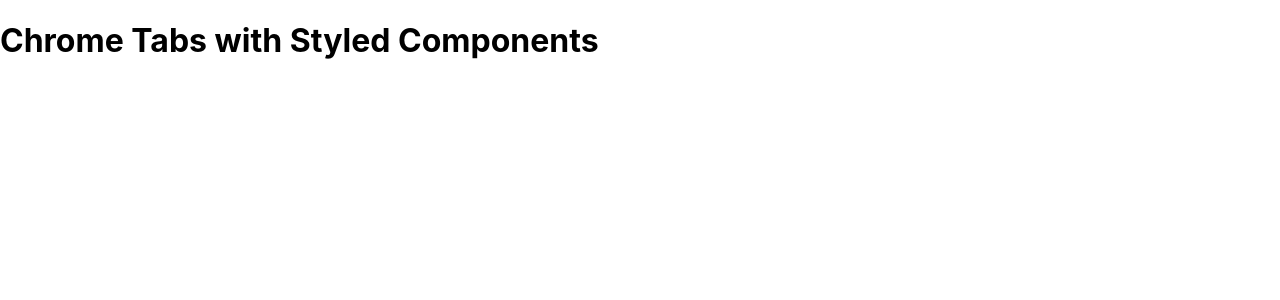
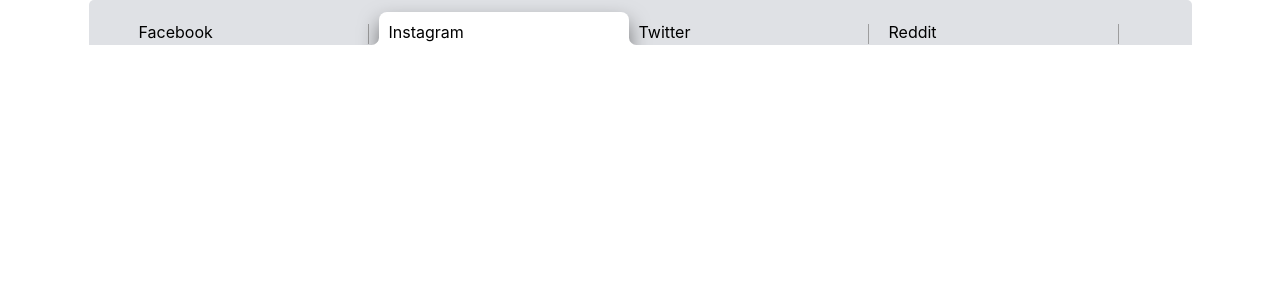
Before and after one commit to hamzaboularbah/styled-chrome-tabs, a React (Create React App) app: page / in a window 1280 px wide. Shown: the top 300 px of the page. Built offline with nearby package versions, Linux system fonts and the light colour scheme.

Commit message:
initiated static tabs

```diff
--- a/package.json
+++ b/package.json
@@ -3,9 +3,11 @@
   "version": "0.1.0",
   "private": true,
   "dependencies": {
+    "@babel/runtime": "7.0.0-beta.55",
     "react": "^16.8.6",
     "react-dom": "^16.8.6",
-    "react-scripts": "3.0.1"
+    "react-scripts": "3.0.1",
+    "styled-components": "^4.3.2"
   },
   "scripts": {
     "start": "react-scripts start",
--- a/src/App.js
+++ b/src/App.js
@@ -1,10 +1,84 @@
 import React from 'react';
+import styled from 'styled-components'
 
-function App() {
+
+const Container = styled.div`
+  max-width: 1103px;
+  margin: 0 auto;
+  border-radius: 5px 5px 0px 0px;
+  overflow:hidden;
+`
+const TabBar = styled.ul`
+  margin: 0;
+  list-style:none;
+  background-color: #DFE1E5;
+  height: 45px;
+  position: relative;
+`
+const Tab = styled.li`
+  position:relative;
+  display:inline-block;
+  width:100%;
+  max-width:240px;
+  height: 34px;
+  background-color: #DFE1E5;
+  bottom: -12px;
+  padding : 10px 0px 0px 10px;
+
+${props => props.active ? {
+    zIndex: 2,
+    borderRadius: "8px 8px 0px 0px",
+    boxShadow: "0 10px 20px rgba(0,0,0,.5)",
+    backgroundColor: "#FFFFFF",
+    "::after, ::before": {
+      position: "absolute",
+      content: "''",
+      background: "transparent",
+      width: "15px",
+      height: "15px",
+      borderRadius: "100%",
+      borderWidth: "10px",
+      top: "8px",
+      borderStyle: "solid",
+    },
+    "::after": {
+      borderColor: "transparent #FFFFFF transparent transparent",
+      transform: "rotate(48deg)",
+      left: "-25px",
+    },
+    "::before": {
+      borderColor: "transparent transparent transparent #FFFFFF",
+      transform: "rotate(-48deg)",
+      right: "-25px",
+    }
+  } : {
+      "::before": {
+        content: "''",
+        position: "absolute",
+        width: "1px",
+        height: "20px",
+        backgroundColor: "gray",
+        top: "0", bottom: "0", right: "10px",
+        margin: "auto",
+        opacity: ".7"
+
+      }
+    }}
+`
+
+let App = () => {
   return (
     <div className="App">
-      <h1>Chrome Tabs with Styled Components</h1>
-    </div>
+      <Container>
+        <TabBar>
+          <Tab key={1}> Facebook</Tab>
+          <Tab key={2} active >Instagram</Tab>
+          <Tab key={3} >Twitter</Tab>
+          <Tab key={4} >Reddit</Tab>
+        </TabBar>
+      </Container>
+
+    </div >
   );
 }
 
```
Also changed, not shown: 1 other file (tests, documents, lock files or other folders).
